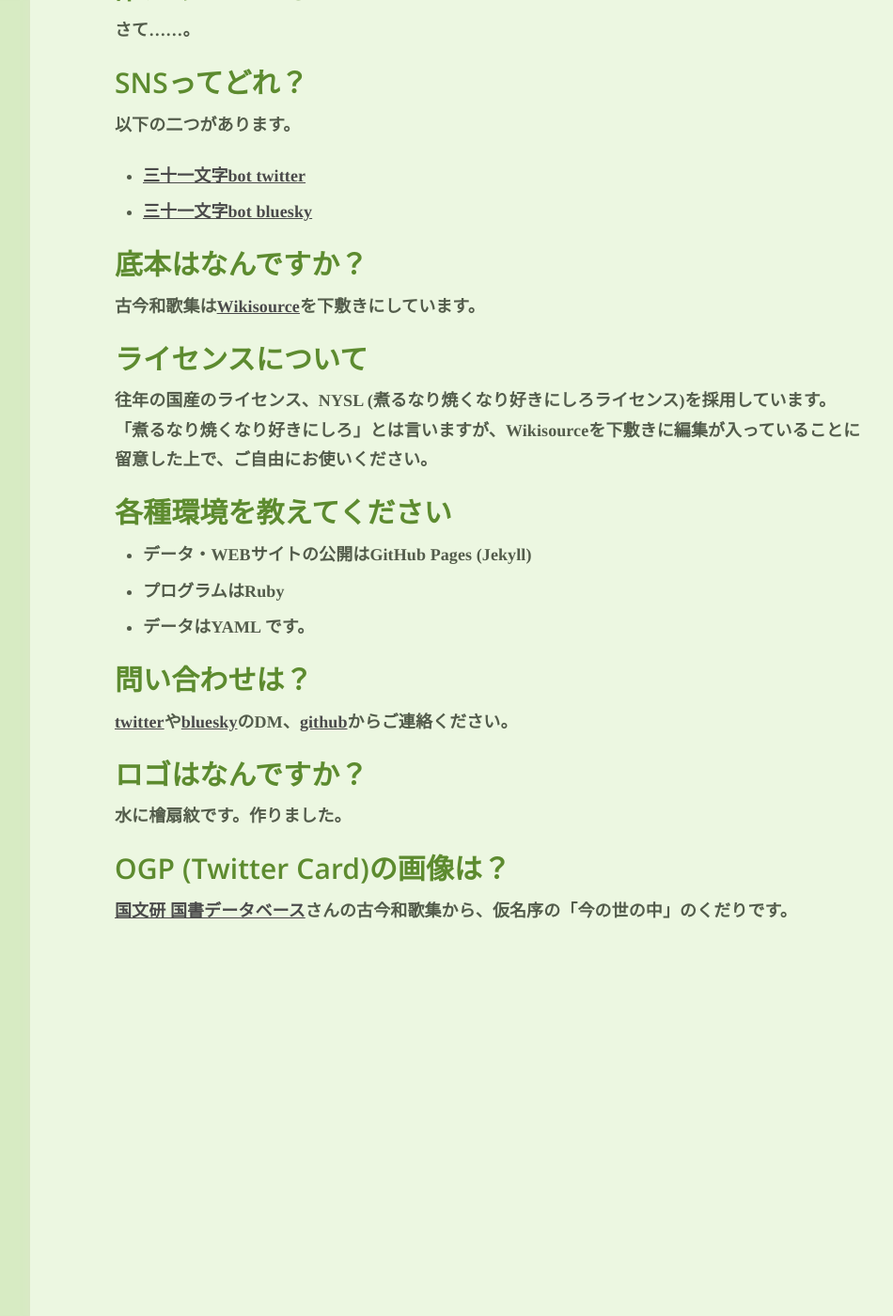
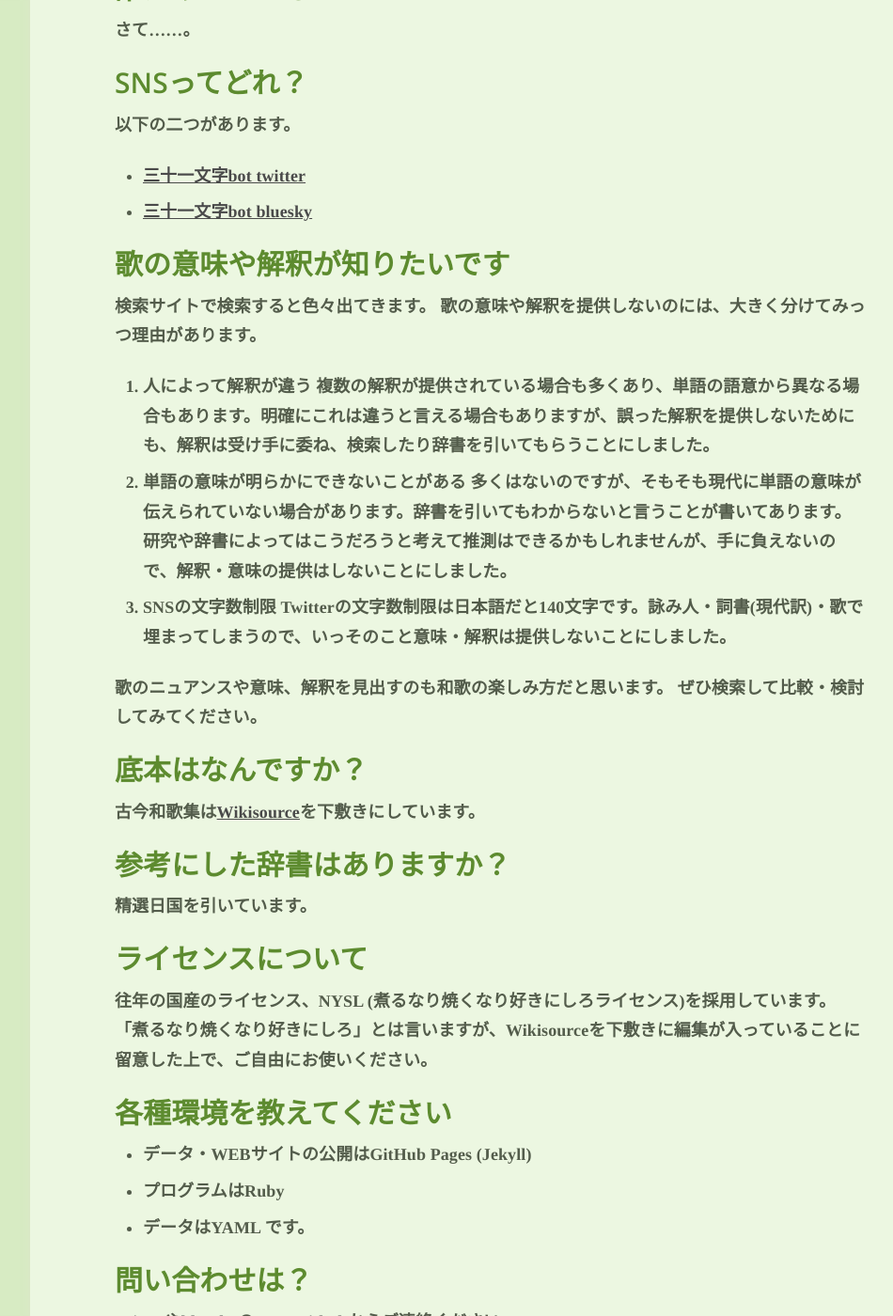
Before and after one commit to 31bot/31bot.github.io, a Jekyll site: the page built from index.md, in a window 1280 px wide and 1400 px high, scrolled down 573 px. Shown: the whole window at 94% size, without its empty margins (268-1218 px from the left). Built offline with Jekyll 4.4.1, drawn with Linux system fonts in a browser that asks for light colours.

Commit message:
Update index.md

```diff
--- a/index.md
+++ b/index.md
@@ -25,8 +25,24 @@ image: https://31bot.github.io/OGP.png
 * [三十一文字bot twitter](https://twitter.com/31_bot)
 * [三十一文字bot bluesky](https://bsky.app/profile/31bot.bsky.social)
 
+### 歌の意味や解釈が知りたいです
+検索サイトで検索すると色々出てきます。
+歌の意味や解釈を提供しないのには、大きく分けてみっつ理由があります。
+1. 人によって解釈が違う
+複数の解釈が提供されている場合も多くあり、単語の語意から異なる場合もあります。明確にこれは違うと言える場合もありますが、誤った解釈を提供しないためにも、解釈は受け手に委ね、検索したり辞書を引いてもらうことにしました。
+2. 単語の意味が明らかにできないことがある
+多くはないのですが、そもそも現代に単語の意味が伝えられていない場合があります。辞書を引いてもわからないと言うことが書いてあります。研究や辞書によってはこうだろうと考えて推測はできるかもしれませんが、手に負えないので、解釈・意味の提供はしないことにしました。
+3. SNSの文字数制限
+Twitterの文字数制限は日本語だと140文字です。詠み人・詞書(現代訳)・歌で埋まってしまうので、いっそのこと意味・解釈は提供しないことにしました。
+
+歌のニュアンスや意味、解釈を見出すのも和歌の楽しみ方だと思います。
+ぜひ検索して比較・検討してみてください。
+
 ### 底本はなんですか？
 古今和歌集は[Wikisource](https://ja.wikisource.org/wiki/古今和歌集)を下敷きにしています。
+
+### 参考にした辞書はありますか？
+精選日国を引いています。
 
 ### ライセンスについて
 往年の国産のライセンス、NYSL (煮るなり焼くなり好きにしろライセンス)を採用しています。
```
